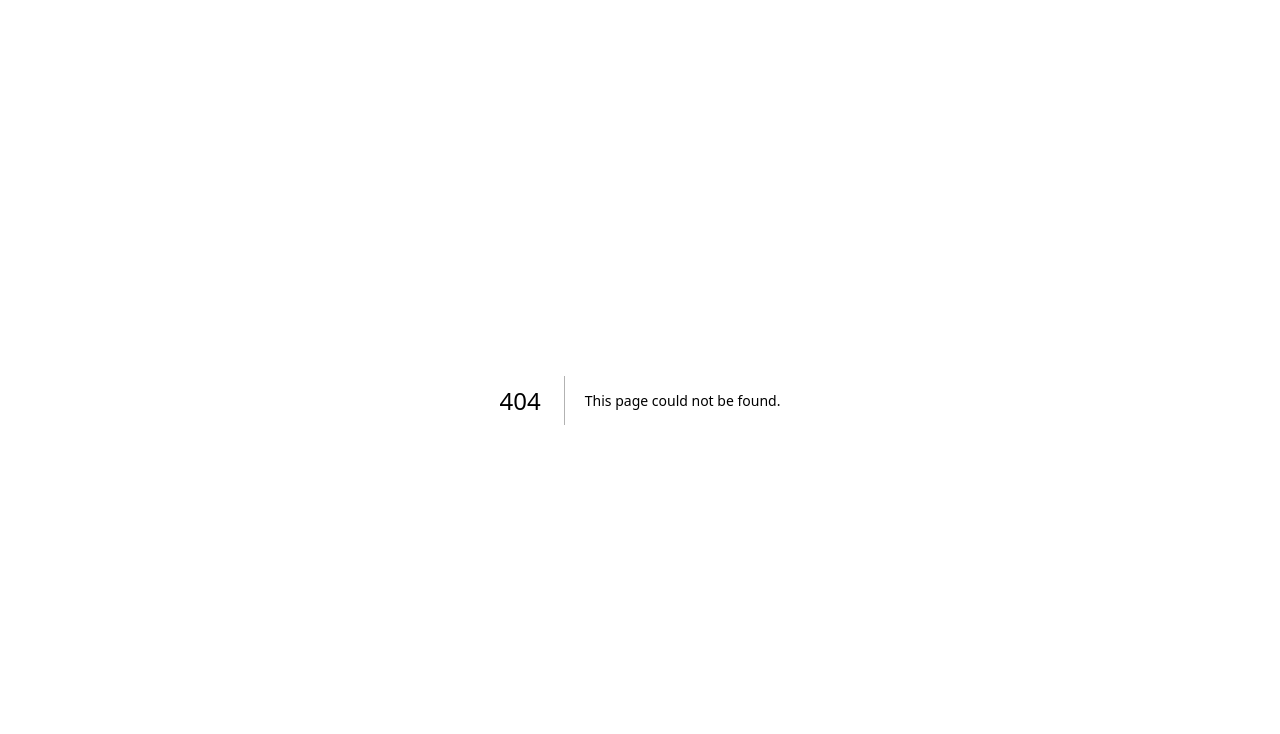
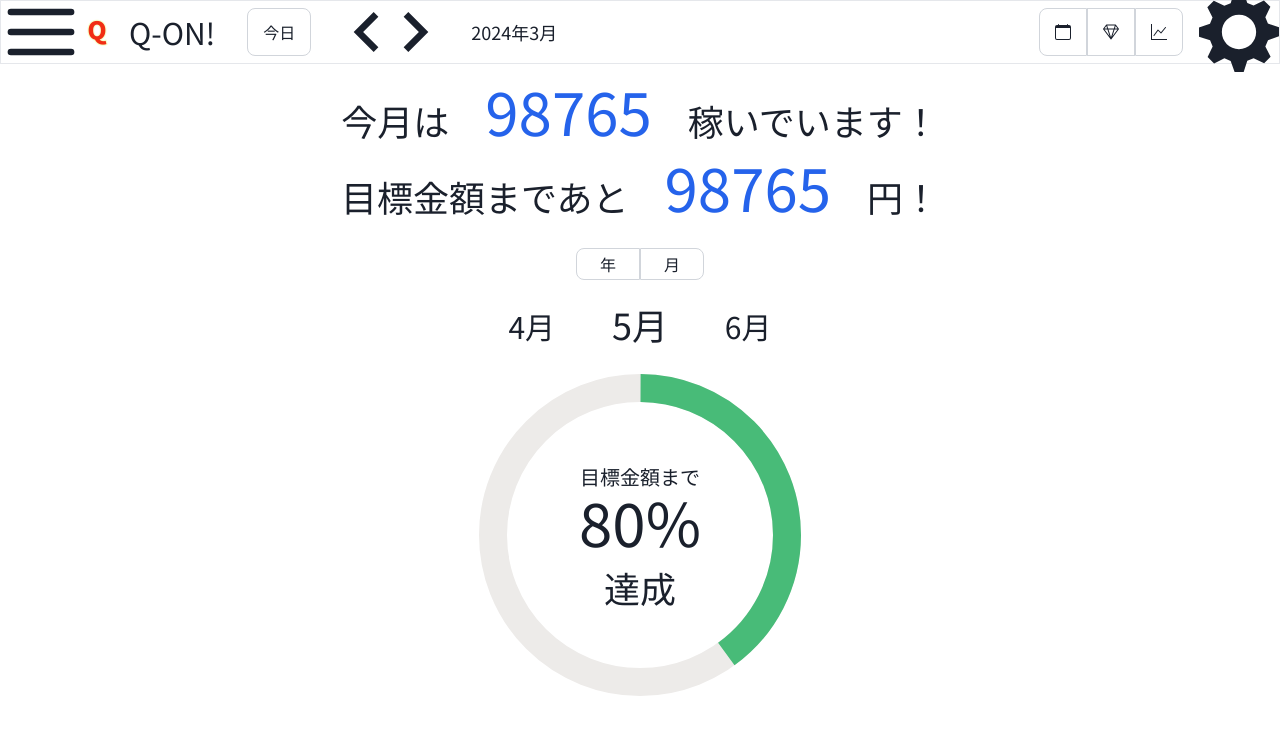
Before and after one commit to Yu-7777/hackit_2024, a Next.js app in the folder front/: page /expected in a window 1280 px wide. Before the commit this address had no page. Shown: the top 734 px of the page. Built offline with nearby package versions, Linux system fonts and the light colour scheme.

Commit message:
ADD:期待値のページのひな型を作成

```diff
--- a/front/app/components/GraySquareButton.tsx
+++ b/front/app/components/GraySquareButton.tsx
@@ -1,4 +1,4 @@
-import React from 'react';
+import React from "react";
 
 const GraySquareButton = ({ borderRadius = "rounded-none", onClick, children }) => {
   return (
--- /dev/null
+++ b/front/app/expected/components/Circular.tsx
@@ -0,0 +1,15 @@
+import { CircularProgress, CircularProgressLabel } from "@chakra-ui/react";
+
+const Circular = () => {
+  return (
+    <CircularProgress value={40} color="green.400" size="350px" thickness="8px">
+      <CircularProgressLabel>
+        <div className="text-xl">目標金額まで</div>
+        <div className="text-6xl">80%</div>
+        <div className="text-4xl mt-4">達成</div>
+      </CircularProgressLabel>
+    </CircularProgress>
+  );
+};
+
+export default Circular;
--- /dev/null
+++ b/front/app/expected/page.tsx
@@ -0,0 +1,41 @@
+"use client";
+
+import React from "react";
+import Circular from "./components/Circular";
+import Header from "../components/Header";
+
+const Expected = () => {
+  return (
+    <>
+      <Header></Header>
+      <div className="flex flex-col items-center justify-center">
+        <div className="mt-4 flex items-end">
+          <div className="text-4xl">今月は　</div>
+          <div className="text-6xl text-blue-600">98765</div>
+          <div className="text-4xl">　稼いでいます！</div>
+        </div>
+        <div className="mt-4 flex items-end">
+          <div className="text-4xl">目標金額まであと　</div>
+          <div className="text-6xl text-blue-600">98765</div>
+          <div className="text-4xl">　円！</div>
+        </div>
+        <div className="mt-8 flex">
+          <button className="w-16 h-8 rounded-l-lg border border-gray-300 hover:bg-gray-200 flex items-center justify-center text-base">
+            年
+          </button>
+          <button className="w-16 h-8 border rounded-r-lg border-gray-300 hover:bg-gray-200 flex items-center justify-center text-base">
+            月
+          </button>
+        </div>
+        <div className="my-4 flex justify-around w-80 h-12 items-end">
+          <div className="text-3xl">4月</div>
+          <div className="text-4xl">5月</div>
+          <div className="text-3xl">6月</div>
+        </div>
+        <Circular></Circular>
+      </div>
+    </>
+  );
+};
+
+export default Expected;
```
